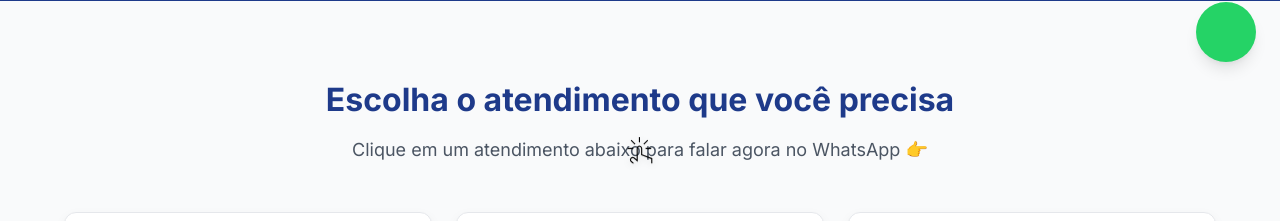
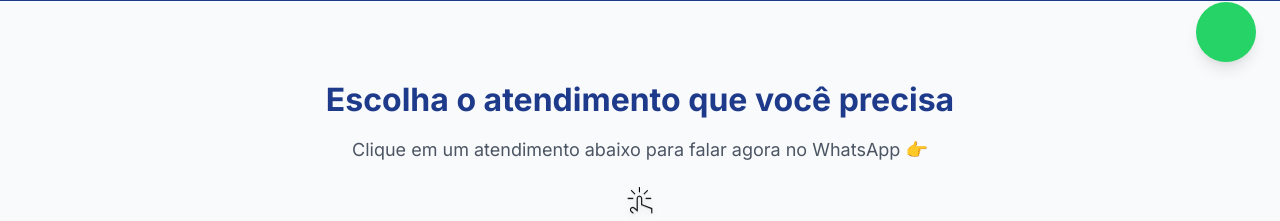
Before and after one commit to gabrielferreiraz/site_clinica_guaicurus, a website built with Vite: page index.html in a window 1280 px wide. Shown: the part 738-959 px from the top of the page. Built offline with nearby package versions, Linux system fonts and the light colour scheme; some icons are missing.

Commit message:
fix(ui): adjust cursor icon position to avoid text overlap caused by vertical margin collapse

```diff
--- a/index.html
+++ b/index.html
@@ -272,9 +272,9 @@
       <!-- 3. Services -->
       <section class="section bg-light" id="servicos">
         <div class="container">
-          <div class="section-header text-center" style="position: relative;">
+          <div class="section-header text-center" style="margin-bottom: 2.5rem;">
             <h2 class="section-title">Escolha o atendimento que você precisa</h2>
-            <p class="section-subtitle">Clique em um atendimento abaixo para falar agora no WhatsApp 👉</p>
+            <p class="section-subtitle" style="margin-bottom: 1rem;">Clique em um atendimento abaixo para falar agora no WhatsApp 👉</p>
             <img src="/cursor-finger-click.svg" class="click-hint-top" alt="Indicador de clique" aria-hidden="true" />
           </div>
           <div class="services-grid">
--- a/src/style.css
+++ b/src/style.css
@@ -349,10 +349,8 @@ p {
   position: relative;
 }
 .click-hint-top {
-  position: absolute;
-  bottom: 6px;
-  left: 50%;
-  margin-left: -14px;
+  display: block;
+  margin: 0 auto;
   width: 28px;
   height: auto;
   pointer-events: none;
```
